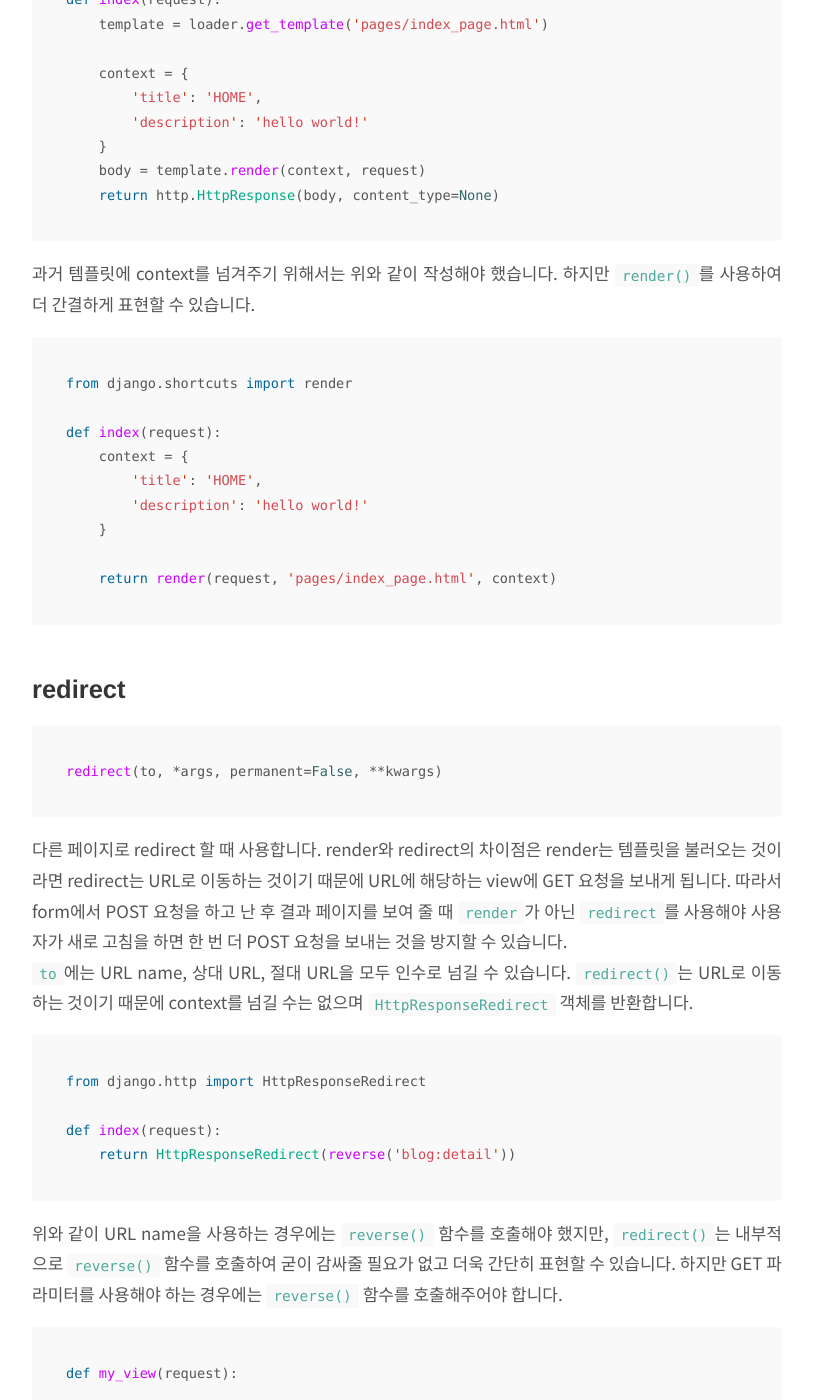
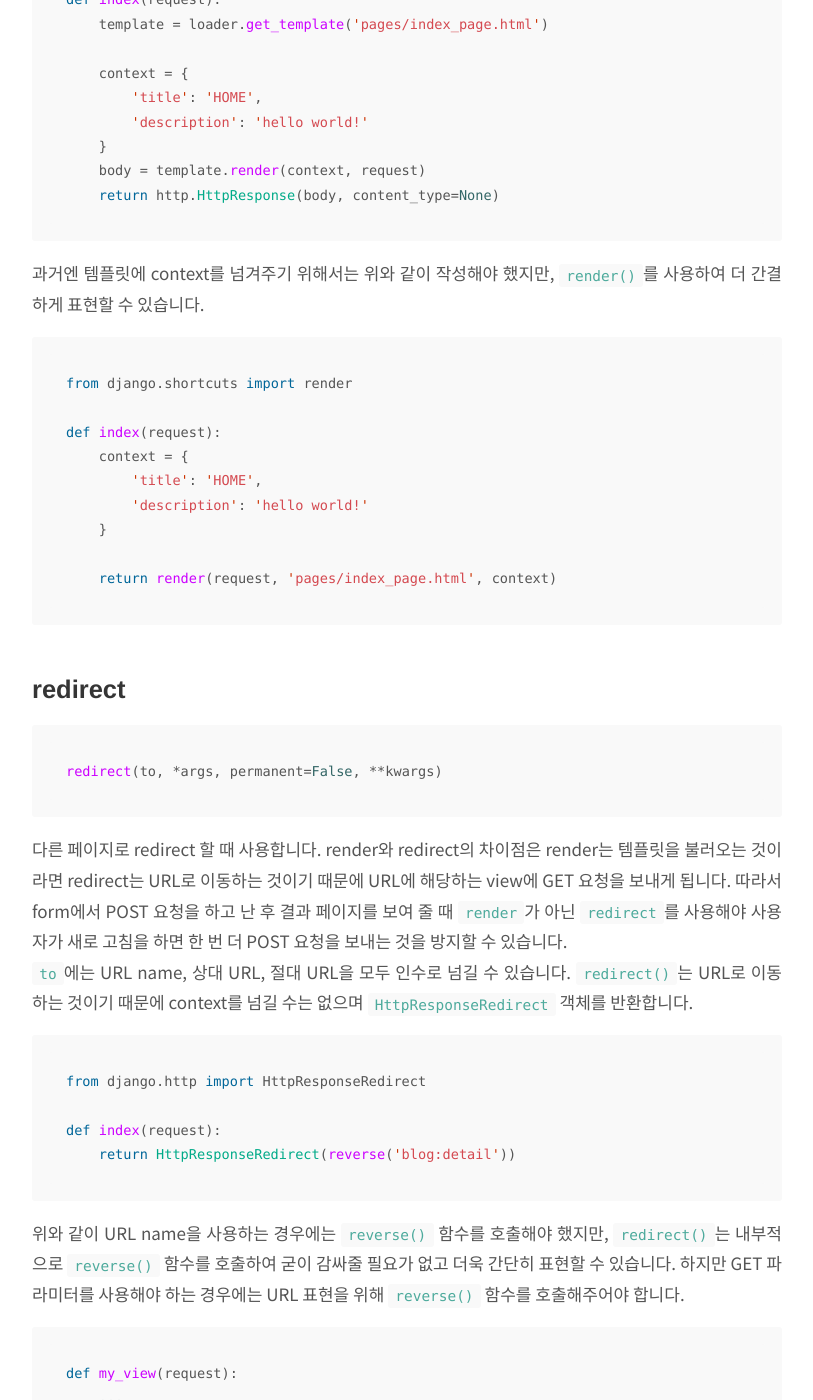
Before and after one commit to Gxone/Gxone.github.io, a Jekyll site: the page built from blog/render_redirect/index.md, in a window 1280 px wide and 1400 px high, scrolled down 787 px. Shown: the whole window, without its empty margins (233-1046 px from the left). Built offline with Jekyll 4.4.1, drawn with Linux system fonts in a browser that asks for light colours; some web fonts are replaced.

Commit message:
Modify: render_redirect

````diff
--- a/blog/render_redirect/index.md
+++ b/blog/render_redirect/index.md
@@ -29,7 +29,7 @@ def index(request):
     body = template.render(context, request)
     return http.HttpResponse(body, content_type=None)
 ```
-과거 템플릿에 context를 넘겨주기 위해서는 위와 같이 작성해야 했습니다. 하지만 ```render()```를 사용하여 더 간결하게 표현할 수 있습니다.
+과거엔 템플릿에 context를 넘겨주기 위해서는 위와 같이 작성해야 했지만, ```render()```를 사용하여 더 간결하게 표현할 수 있습니다.
 ```py
 from django.shortcuts import render
 
@@ -54,7 +54,7 @@ from django.http import HttpResponseRedirect
 def index(request):
     return HttpResponseRedirect(reverse('blog:detail'))
 ```
-위와 같이 URL name을 사용하는 경우에는 ```reverse()``` 함수를 호출해야 했지만, ```redirect()```는 내부적으로 ```reverse()``` 함수를 호출하여 굳이 감싸줄 필요가 없고 더욱 간단히 표현할 수 있습니다. 하지만 GET 파라미터를 사용해야 하는 경우에는 ```reverse()``` 함수를 호출해주어야 합니다.
+위와 같이 URL name을 사용하는 경우에는 ```reverse()``` 함수를 호출해야 했지만, ```redirect()```는 내부적으로 ```reverse()``` 함수를 호출하여 굳이 감싸줄 필요가 없고 더욱 간단히 표현할 수 있습니다. 하지만 GET 파라미터를 사용해야 하는 경우에는 URL 표현을 위해 ```reverse()``` 함수를 호출해주어야 합니다.
 ```py
 def my_view(request):
     ...
````
